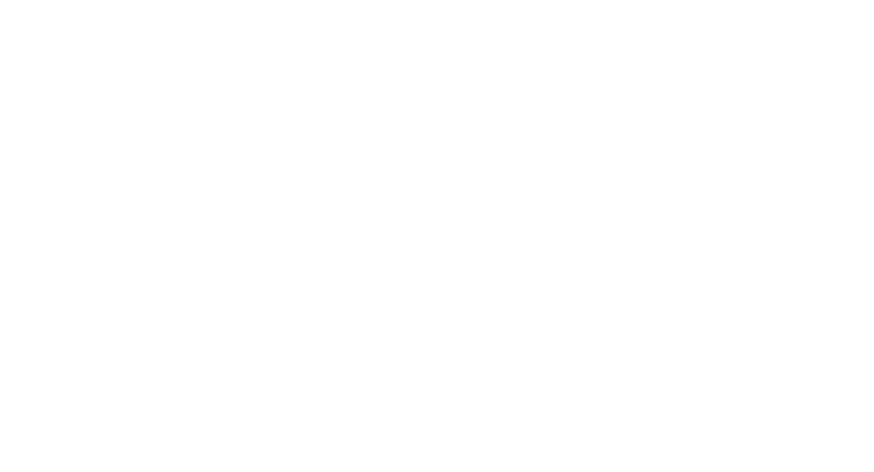
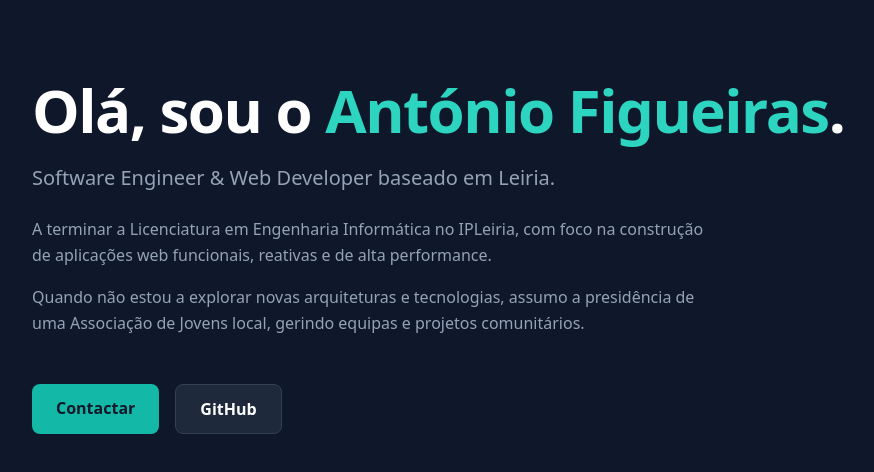
Before and after one commit to antoniorfigueiras/antonio-portfolio, a Vue app: page / in a window 1280 px wide. Before the commit this address had no page. Shown: the top 472 px of the page, without its empty margins (184-1058 px from the left). Built offline with nearby package versions, Linux system fonts and the light colour scheme.

Commit message:
feat: setup vue router and initial home view

```diff
--- a/src/main.js
+++ b/src/main.js
@@ -2,8 +2,9 @@
 import App from './App.vue'
 import router from './router'
 
+import './assets/main.css'
+
 const app = createApp(App)
 
 app.use(router)
-
 app.mount('#app')
--- a/src/router/index.js
+++ b/src/router/index.js
@@ -1,8 +1,15 @@
 import { createRouter, createWebHistory } from 'vue-router'
+import HomeView from '../views/HomeView.vue'
 
 const router = createRouter({
   history: createWebHistory(import.meta.env.BASE_URL),
-  routes: [],
+  routes: [
+    {
+      path: '/',
+      name: 'home',
+      component: HomeView,
+    },
+  ],
 })
 
 export default router
--- /dev/null
+++ b/src/views/Homeview.vue
@@ -0,0 +1,38 @@
+<template>
+  <main class="max-w-4xl mx-auto px-6 py-20">
+    <section class="space-y-6">
+      <h1 class="text-4xl md:text-6xl font-black tracking-tight text-white">
+        Olá, sou o <span class="text-teal-400">António Figueiras</span>.
+      </h1>
+      <p class="text-xl text-slate-400 font-medium">
+        Software Engineer & Web Developer baseado em Leiria.
+      </p>
+      <div class="text-slate-400 space-y-4 max-w-2xl leading-relaxed">
+        <p>
+          A terminar a Licenciatura em Engenharia Informática no IPLeiria, com foco na construção de
+          aplicações web funcionais, reativas e de alta performance.
+        </p>
+        <p>
+          Quando não estou a explorar novas arquiteturas e tecnologias, assumo a presidência de uma
+          Associação de Jovens local, gerindo equipas e projetos comunitários.
+        </p>
+      </div>
+
+      <div class="pt-6 flex gap-4">
+        <a
+          href="mailto:teu_email@gmail.com"
+          class="bg-teal-500 hover:bg-teal-600 text-slate-900 font-bold px-6 py-3 rounded-lg transition-colors"
+        >
+          Contactar
+        </a>
+        <a
+          href="https://github.com/antoniofigueiras"
+          target="_blank"
+          class="bg-slate-800 hover:bg-slate-700 text-white font-bold px-6 py-3 rounded-lg border border-slate-700 transition-colors"
+        >
+          GitHub
+        </a>
+      </div>
+    </section>
+  </main>
+</template>
```
